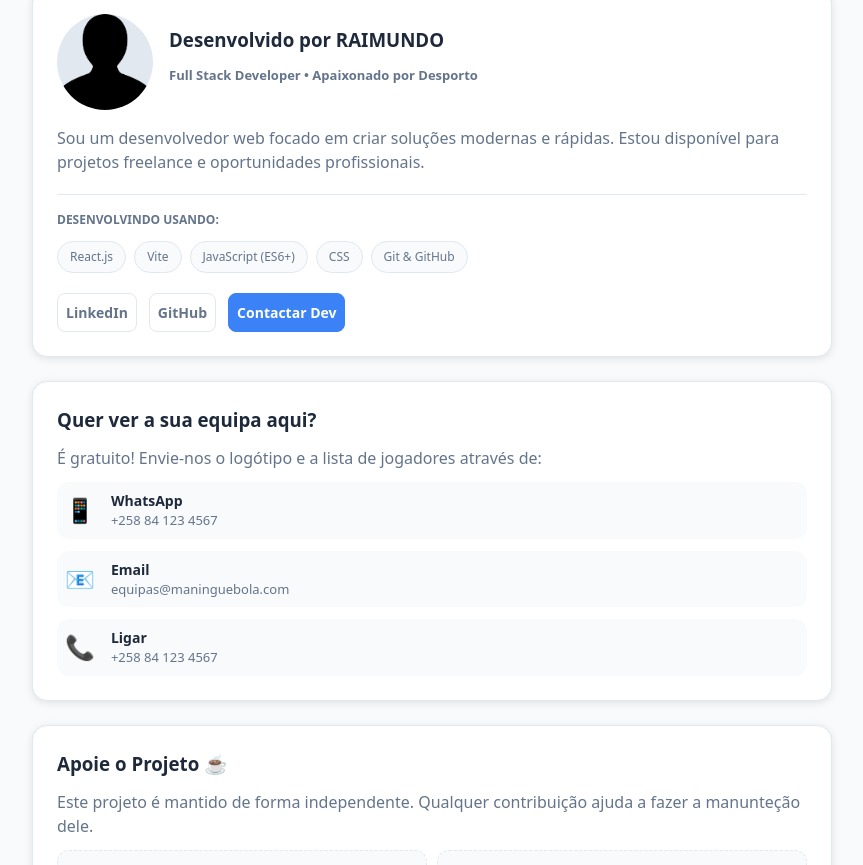
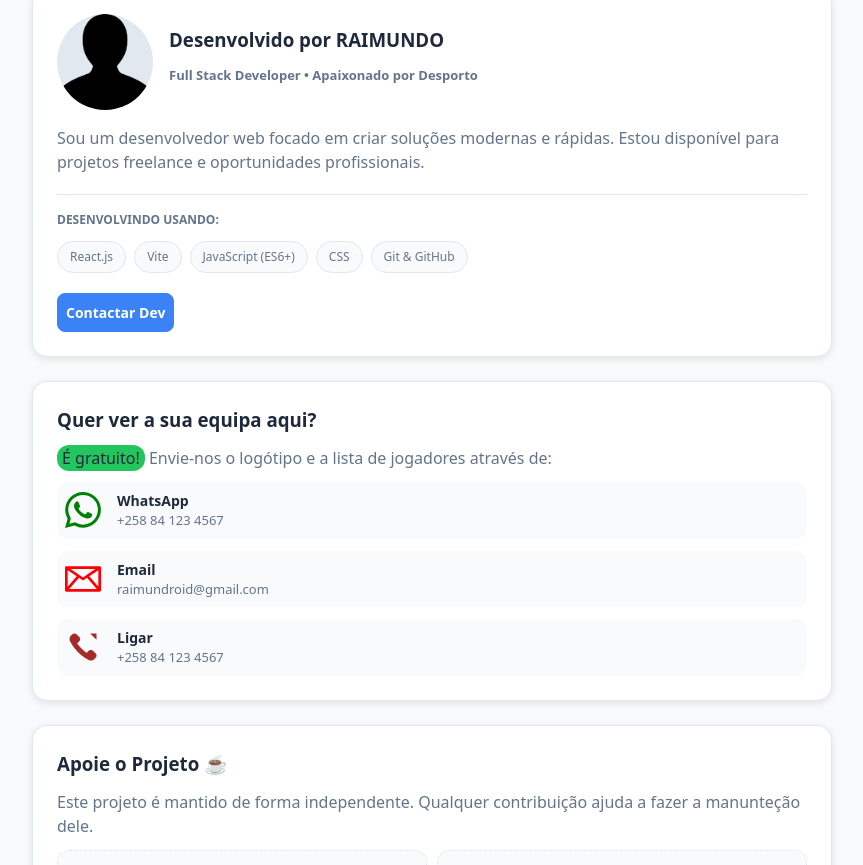
Before and after one commit to Raimundroid/maninguebola, a React (Vite) app: page /sobre in a window 1280 px wide. Shown: the part 402-1267 px from the top of the page, without its empty margins (168-1031 px from the left). Built offline with nearby package versions, Linux system fonts and the light colour scheme.

Commit message:
AboutPage: added svgs

```diff
--- a/src/pages/AboutPage/AboutPage.css
+++ b/src/pages/AboutPage/AboutPage.css
@@ -146,6 +146,13 @@
 }
 
 /* --- CONTACT METHODS --- */
+
+.about-section .free {
+  background-color: var(--success);
+  border-radius: 12px;
+  padding: 2px 5px;
+  color: var(--secondary);
+}
 .contact-methods {
   display: flex;
   flex-direction: column;
@@ -168,10 +175,20 @@
   background: #f1f5f9;
 }
 
-.contact-item .icon {
-  font-size: 24px;
+.contact-item .icon #whatsapp {
+  fill: green;
+  stroke-width: 50px;
 }
 
+.contact-item .icon #email {
+  fill: red;
+  stroke-width: 50px;
+}
+
+.contact-item .icon #phone {
+  fill: brown;
+  stroke-width: 50px;
+}
 .contact-item div {
   display: flex;
   flex-direction: column;
--- a/src/pages/AboutPage/AboutPage.jsx
+++ b/src/pages/AboutPage/AboutPage.jsx
@@ -81,7 +81,7 @@
           </div>
 
           <div className="dev-links">
-            <a
+            {/* <a
               href="https://linkedin.com"
               target="_blank"
               rel="noreferrer"
@@ -97,9 +97,9 @@
               className="btn-link"
             >
               GitHub
-            </a>
+            </a> */}
 
-            <a href="mailto:seu.email@exemplo.com" className="btn-link primary">
+            <a href="mailto:raimundroid@gmail.com" className="btn-link primary">
               Contactar Dev
             </a>
           </div>
@@ -109,12 +109,23 @@
         <section className="about-section">
           <h3>Quer ver a sua equipa aqui?</h3>
           <p>
-            É gratuito! Envie-nos o logótipo e a lista de jogadores através de:
+            <span className="free">É gratuito!</span> Envie-nos o logótipo e a
+            lista de jogadores através de:
           </p>
           <div className="contact-methods">
             {/* Method 1: WhatsApp (Most popular in MZ) */}
             <a href="https://wa.me/258841234567" className="contact-item">
-              <span className="icon">📱</span>
+              <span className="icon">
+                <svg
+                  id="whatsapp"
+                  width={36}
+                  height={36}
+                  viewBox="0 0 24 24"
+                  fill="currentColor"
+                >
+                  <path d="M17.472 14.382c-.297-.149-1.758-.867-2.03-.967-.273-.099-.471-.148-.67.15-.197.297-.767.966-.94 1.164-.173.199-.347.223-.644.075-.297-.15-1.255-.463-2.39-1.475-.883-.788-1.48-1.761-1.653-2.059-.173-.297-.018-.458.13-.606.134-.133.298-.347.446-.52.149-.174.198-.298.298-.497.099-.198.05-.371-.025-.52-.075-.149-.669-1.612-.916-2.207-.242-.579-.487-.5-.669-.51-.173-.008-.371-.01-.57-.01-.198 0-.52.074-.792.372-.272.297-1.04 1.016-1.04 2.479 0 1.462 1.065 2.875 1.213 3.074.149.198 2.096 3.2 5.077 4.487.709.306 1.262.489 1.694.625.712.227 1.36.195 1.871.118.571-.085 1.758-.719 2.006-1.413.248-.694.248-1.289.173-1.413-.074-.124-.272-.198-.57-.347m-5.421 7.403h-.004a9.87 9.87 0 0 1-5.031-1.378l-.361-.214-3.741.982.998-3.648-.235-.374a9.86 9.86 0 0 1-1.51-5.26c.001-5.45 4.436-9.884 9.888-9.884 2.64 0 5.122 1.03 6.988 2.898a9.825 9.825 0 0 1 2.893 6.994c-.003 5.45-4.437 9.884-9.885 9.884m8.413-18.297A11.815 11.815 0 0 0 12.05 0C5.495 0 .16 5.335.157 11.892c0 2.096.547 4.142 1.588 5.945L.057 24l6.305-1.654a11.882 11.882 0 0 0 5.683 1.448h.005c6.554 0 11.89-5.335 11.893-11.893a11.821 11.821 0 0 0-3.48-8.413Z"></path>
+                </svg>
+              </span>
               <div>
                 <strong>WhatsApp</strong>
                 <span>+258 84 123 4567</span>
@@ -122,17 +133,43 @@
             </a>
 
             {/* Method 2: Email (Professional) */}
-            <a href="mailto:equipas@maninguebola.com" className="contact-item">
-              <span className="icon">📧</span>
+            <a href="mailto:raimundroid@gmail.com" className="contact-item">
+              <span className="icon">
+                <svg
+                  xmlns="http://www.w3.org/2000/svg"
+                  id="email"
+                  fill="currentColor"
+                  viewBox="0 0 381.051 381.051"
+                  width={36}
+                  height={36}
+                >
+                  <path d="M366.928,56.035H14.124C6.324,56.035,0,62.358,0,70.158v240.733c0,7.799,6.324,14.124,14.124,14.124h352.804 c7.799,0,14.123-6.325,14.123-14.124V70.158C381.051,62.358,374.727,56.035,366.928,56.035z M28.247,96.901l95.947,65.465 L28.247,273.039V96.901L28.247,96.901z M190.529,173.428L59.88,84.281h261.29L190.529,173.428z M147.69,178.395l34.875,23.799 c2.407,1.634,5.187,2.454,7.965,2.454c2.781,0,5.559-0.82,7.958-2.454l34.881-23.799L336,296.767H45.068L147.69,178.395z M256.863,162.366l95.941-65.465v176.123L256.863,162.366z"></path>
+                </svg>
+              </span>
               <div>
                 <strong>Email</strong>
-                <span>equipas@maninguebola.com</span>
+                <span>raimundroid@gmail.com</span>
               </div>
             </a>
 
             {/* Method 3: Phone (For non-techies) */}
             <a href="tel:+258841234567" className="contact-item">
-              <span className="icon">📞</span>
+              <span className="icon">
+                <svg
+                  id="phone"
+                  xmlns="http://www.w3.org/2000/svg"
+                  width={36}
+                  height={36}
+                  viewBox="0 0 24 24"
+                  fill="currentColor"
+                >
+                  <g>
+                    <path d="M14.3308 15.9402L15.6608 14.6101C15.8655 14.403 16.1092 14.2384 16.3778 14.1262C16.6465 14.014 16.9347 13.9563 17.2258 13.9563C17.517 13.9563 17.8052 14.014 18.0739 14.1262C18.3425 14.2384 18.5862 14.403 18.7908 14.6101L20.3508 16.1702C20.5579 16.3748 20.7224 16.6183 20.8346 16.887C20.9468 17.1556 21.0046 17.444 21.0046 17.7351C21.0046 18.0263 20.9468 18.3146 20.8346 18.5833C20.7224 18.8519 20.5579 19.0954 20.3508 19.3L19.6408 20.02C19.1516 20.514 18.5189 20.841 17.8329 20.9541C17.1469 21.0672 16.4427 20.9609 15.8208 20.6501C10.4691 17.8952 6.11008 13.5396 3.35083 8.19019C3.03976 7.56761 2.93414 6.86242 3.04914 6.17603C3.16414 5.48963 3.49384 4.85731 3.99085 4.37012L4.70081 3.65015C5.11674 3.23673 5.67937 3.00464 6.26581 3.00464C6.85225 3.00464 7.41488 3.23673 7.83081 3.65015L9.40082 5.22021C9.81424 5.63615 10.0463 6.19871 10.0463 6.78516C10.0463 7.3716 9.81424 7.93416 9.40082 8.3501L8.0708 9.68018C8.95021 10.8697 9.91617 11.9926 10.9608 13.04C11.9994 14.0804 13.116 15.04 14.3008 15.9102L14.3308 15.9402Z"></path>
+                    <path d="M15.3398 8.66L20.9998 3"></path>
+                    <path d="M16.7598 3H20.9998V7.24"></path>
+                  </g>
+                </svg>
+              </span>
               <div>
                 <strong>Ligar</strong>
                 <span>+258 84 123 4567</span>
```
